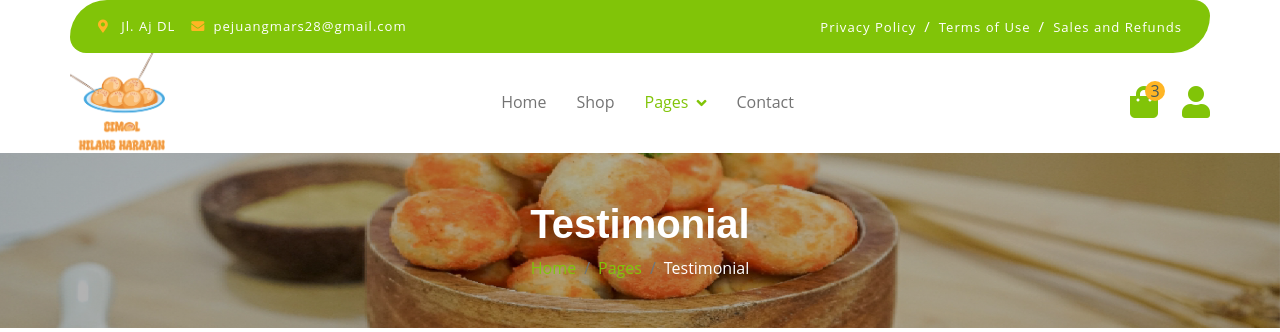
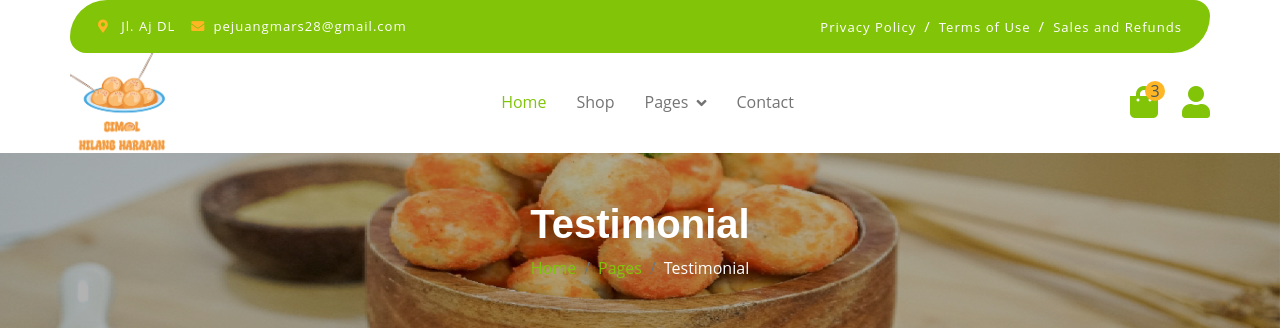
Before and after one commit to Brodicx/updatewebsite, a Flask app: page /testimonial in a window 1280 px wide. Shown: the top 332 px of the page. Run offline with Flask 3, Linux system fonts and the light colour scheme; the visitor is signed in with stand-in values (Sample User, id 1); some libraries are stand-ins or nearby versions.

Commit message:
testimonial.html

```diff
--- a/templates/testimonial.html
+++ b/templates/testimonial.html
@@ -57,17 +57,20 @@
                         <span class="fa fa-bars text-primary"></span>
                     </button>
                     <div class="collapse navbar-collapse bg-white" id="navbarCollapse">
-                        <div class="navbar-nav mx-auto">
-                            <a href="{{ url_for('home') }}" class="nav-item nav-link">Home</a>
-                            <a href="{{ url_for('shop') }}" class="nav-item nav-link">Shop</a>
-                            <div class="nav-item dropdown">
-                                <a href="#" class="nav-link dropdown-toggle active" data-bs-toggle="dropdown">Pages</a>
-                                <div class="dropdown-menu m-0 bg-secondary rounded-0">
-                                    <a href="{{ url_for('cart') }}" class="dropdown-item">Cart</a>
-                                    <a href="{{ url_for('confirm_checkout') }}" class="dropdown-item active">Checkout</a>
-                                    <a href="{{ url_for('testimonial') }}" class="dropdown-item">Testimonial</a>
-                                </div>
+                    <div class="navbar-nav mx-auto">
+                        <a href="{{ url_for('home') }}" class="nav-item nav-link active">Home</a>
+                        <a href="/shop" class="nav-item nav-link">Shop</a>
+                        <div class="nav-item dropdown">
+                            <a href="#" class="nav-link dropdown-toggle" data-bs-toggle="dropdown">Pages</a>
+                            <div class="dropdown-menu m-0 bg-secondary rounded-0">
+                                <a href="/cart" class="dropdown-item">Cart</a>
+                                <a href="/confirm-checkout" class="dropdown-item">Checkout</a>
+                                <a href="/testimonial" class="dropdown-item">Testimonial</a>
+                                {% if session.username and session.is_admin %}
+                                    <a href="/admin" class="dropdown-item">Admin Dashboard</a>
+                                {% endif %}
                             </div>
+                        </div>
                             <a href="{{ url_for('contact') }}" class="nav-item nav-link">Contact</a>
                         </div>
                         <div class="d-flex m-3 me-0">
```
